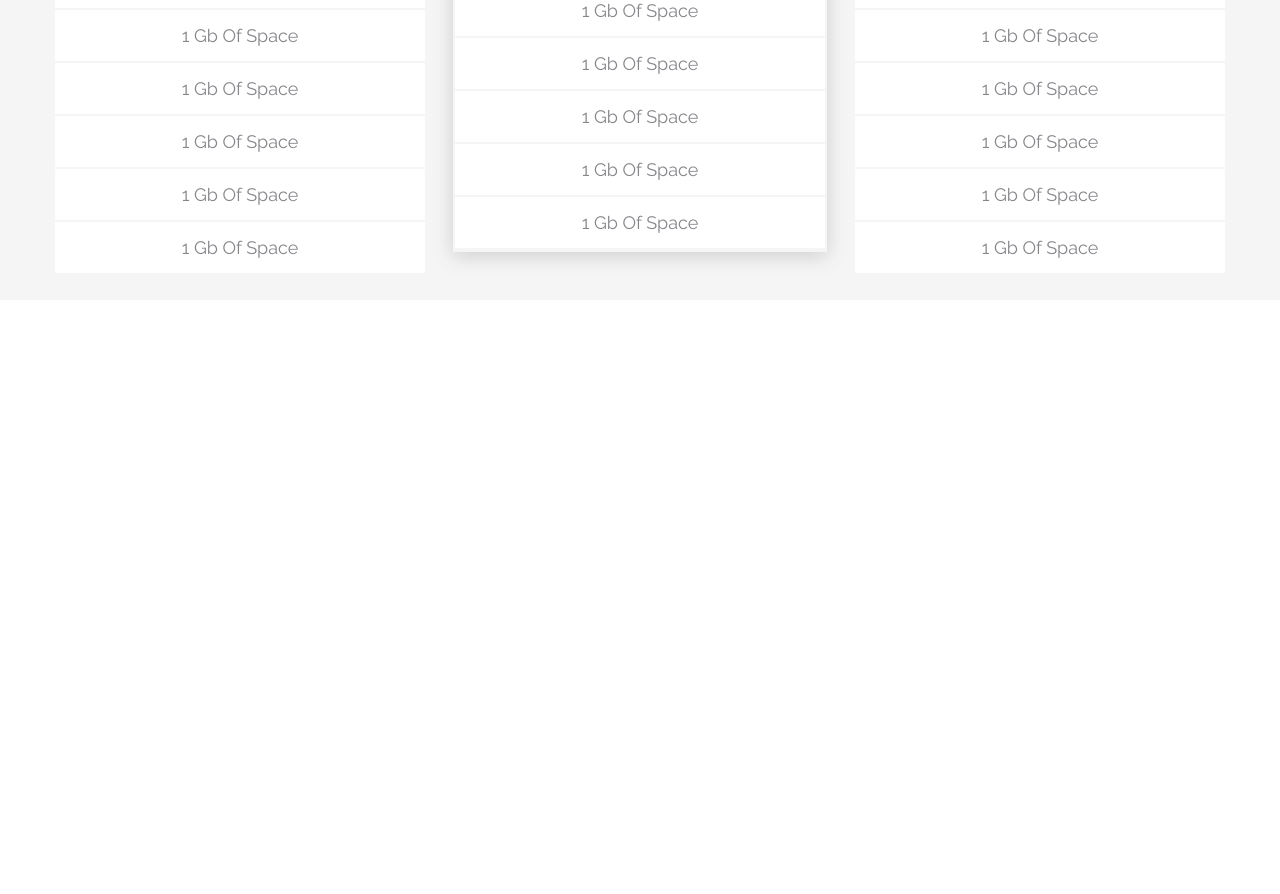
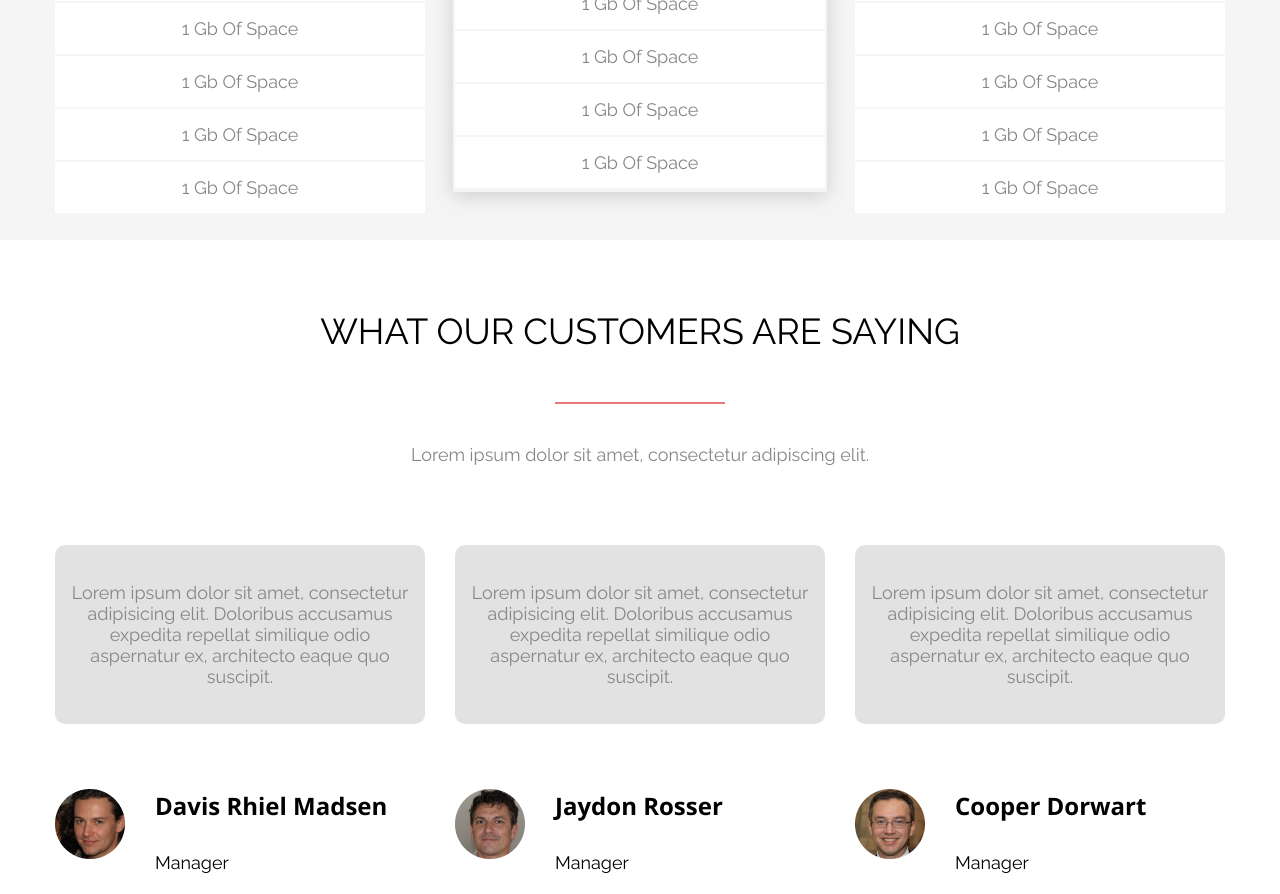
Before and after one commit to Chasmy911/TMS, a plain HTML site: page Axit/index.html in a window 1280 px wide. Shown: the part 1906-2800 px from the top of the page. Before the commit the page ends 2206 px from the top, so only its background shows below. Drawn offline with nearby package versions, Linux system fonts and the light colour scheme.

Commit message:
add customs section

```diff
--- a/Axit/css/style.css
+++ b/Axit/css/style.css
@@ -18,6 +18,8 @@ a {
     padding: 0 15px;
     margin: 0 auto;
 }
+
+/* section_tabs */
 
 
 .section_tabs__table-name__box {
@@ -97,6 +99,9 @@ a {
     color: #FFFFFF;
 }
 
+
+/* section_awesome*/
+
 .section_awesome {
     padding-bottom: 60px;
 }
@@ -127,7 +132,7 @@ a {
     line-height: 21px;
     text-align: center;
     color: #86878B;
-    padding: 40px 0 110px 0;
+    padding: 40px 0 80px 0;
 }
 
 .section_awesome__list {
@@ -169,6 +174,8 @@ font-size: 18px;
     line-height: 21px;
     color: #000000;
 }
+
+/* section_pricing */
 
 .section_pricing {
     background-color: #F5F5F5;
@@ -220,7 +227,7 @@ line-height: 33px;
     text-transform: capitalize;
     color: #FFFFFF;
     background-color: #333333;
-border-color:#F5F5F5;
+    border-color: #F5F5F5;
     text-align: center;
 }
 
@@ -233,3 +240,61 @@ font-size: 18px;
     line-height: 21px;
     color: rgba(255, 255, 255, 0.5);
 }
+
+/* section_customs*/
+
+.section_customers {
+    padding-bottom: 65px;
+}
+
+.section_customers__content {
+    display: flex;
+    justify-content: space-between;
+    width: 100%;
+
+}
+
+
+.section_customers__review-box {
+    width: 31.624%;
+}
+
+
+.section_customers__review-person {
+    display: flex;
+    align-items: start;
+    padding-top: 65px;
+
+}
+
+.section_customers__review {
+    background: #E2E2E2;
+    color: #86878B;
+    border-radius: 10px;
+    font-family: 'Raleway', sans-serif;
+    font-size: 18px;
+    line-height: 21px;
+    text-align: center;
+    padding: 37px 15px;
+}
+
+.section_customers__review-peron__img {
+    display: block;padding-right: 30px;
+}
+
+.section_customers__review-person-name {
+        font-family: 'Open Sans', sans-serif;
+font-weight: 700;
+font-size: 24px;
+line-height: 33px;
+text-transform: capitalize;
+color: #000000;
+padding-bottom: 30px;
+}
+
+.section_customers__review-person-job {
+    font-family: 'Raleway', sans-serif;
+font-size: 18px;
+line-height: 21px;
+color: #000000;
+}
--- a/Axit/index.html
+++ b/Axit/index.html
@@ -93,8 +93,10 @@
             <div class="section_pricing__content">
                 <ul class="section_pricing_list section_pricing_list-no-shadow">
                     <li class="section_pricing__item section_pricing__black-item">Basic</li>
-                    <li class="section_pricing__item section_pricing__black-item section_pricing__black-item_border">$10</li>
-                    <li class="section_pricing__item section_pricing__black-item section_pricing_list__little-text">Free for life</li>
+                    <li class="section_pricing__item section_pricing__black-item section_pricing__black-item_border">$10
+                    </li>
+                    <li class="section_pricing__item section_pricing__black-item section_pricing_list__little-text">Free
+                        for life</li>
                     <li class="section_pricing__item">1 gb of space</li>
                     <li class="section_pricing__item">1 gb of space</li>
                     <li class="section_pricing__item">1 gb of space</li>
@@ -104,8 +106,10 @@
                 </ul>
                 <ul class="section_pricing_list section_pricing_list-shadow">
                     <li class="section_pricing__item section_pricing__black-item">Optima</li>
-                    <li class="section_pricing__item section_pricing__black-item section_pricing__black-item_border">$20</li>
-                    <li class="section_pricing__item section_pricing__black-item section_pricing_list__little-text">Free for life</li>
+                    <li class="section_pricing__item section_pricing__black-item section_pricing__black-item_border">$20
+                    </li>
+                    <li class="section_pricing__item section_pricing__black-item section_pricing_list__little-text">Free
+                        for life</li>
                     <li class="section_pricing__item">1 gb of space</li>
                     <li class="section_pricing__item">1 gb of space</li>
                     <li class="section_pricing__item">1 gb of space</li>
@@ -115,8 +119,10 @@
                 </ul>
                 <ul class="section_pricing_list section_pricing_list-no-shadow">
                     <li class="section_pricing__item section_pricing__black-item">Pro</li>
-                    <li class="section_pricing__item section_pricing__black-item section_pricing__black-item_border">$30</li>
-                    <li class="section_pricing__item section_pricing__black-item section_pricing_list__little-text">Free for life</li>
+                    <li class="section_pricing__item section_pricing__black-item section_pricing__black-item_border">$30
+                    </li>
+                    <li class="section_pricing__item section_pricing__black-item section_pricing_list__little-text">Free
+                        for life</li>
                     <li class="section_pricing__item">1 gb of space</li>
                     <li class="section_pricing__item">1 gb of space</li>
                     <li class="section_pricing__item">1 gb of space</li>
@@ -131,6 +137,69 @@
         </div>
     </section>
 
+    <section class="section_customers">
+        <div class="wrapper">
+            <h2 class="section__title"> what our customers are saying</h2>
+            <div class="section__line"></div>
+            <p class="section__subtitle"> Lorem ipsum dolor sit amet, consectetur adipiscing elit. </p>
+
+            <div class="section_customers__content">
+                <div class="section_customers__review-box">
+
+                    <p class="section_customers__review"> Lorem ipsum dolor sit amet,
+                        consectetur adipisicing elit. Doloribus
+                        accusamus expedita repellat similique
+                        odio aspernatur ex, architecto eaque
+                        quo suscipit.</p>
+                    <div class="section_customers__review-person">
+                        <img src="images/photo_Davis.jpg" alt="photo" class="section_customers__review-peron__img">
+                        <div class="section_customers__review-person-info">
+                            <h4 class="section_customers__review-person-name">Davis Rhiel Madsen</h4>
+                            <div class="section_customers__review-person-job">Manager</div>
+                        </div>
+                    </div>
+                </div>
+                <div class="section_customers__review-box">
+
+                    <p class="section_customers__review"> Lorem ipsum dolor sit amet,
+                        consectetur adipisicing elit. Doloribus
+                        accusamus expedita repellat similique
+                        odio aspernatur ex, architecto eaque
+                        quo suscipit.</p>
+                    <div class="section_customers__review-person">
+                        <img src="images/photo_Jaydon.jpg" alt="photo" class="section_customers__review-peron__img">
+                        <div class="section_customers__review-person-info">
+                            <h4 class="section_customers__review-person-name">Jaydon Rosser</h4>
+                            <div class="section_customers__review-person-job">Manager</div>
+                        </div>
+                    </div>
+                </div>
+                <div class="section_customers__review-box">
+
+                    <p class="section_customers__review"> Lorem ipsum dolor sit amet,
+                        consectetur adipisicing elit. Doloribus
+                        accusamus expedita repellat similique
+                        odio aspernatur ex, architecto eaque
+                        quo suscipit.</p>
+                    <div class="section_customers__review-person">
+                        <img src="images/photo_Cooper.jpg" alt="photo" class="section_customers__review-peron__img">
+                        <div class="section_customers__review-person-info">
+                            <h4 class="section_customers__review-person-name">Cooper Dorwart </h4>
+                            <div class="section_customers__review-person-job">Manager</div>
+                        </div>
+                    </div>
+
+                </div>
+
+
+
+
+
+
+            </div>
+
+    </section>
+
 </body>
 
 </html>
```
Also changed, not shown: Axit/images/photo_Cooper.jpg (added), Axit/images/photo_Davis.jpg (added), Axit/images/photo_Jaydon.jpg (added). Lines whose indentation alone changed are shown as unchanged.
